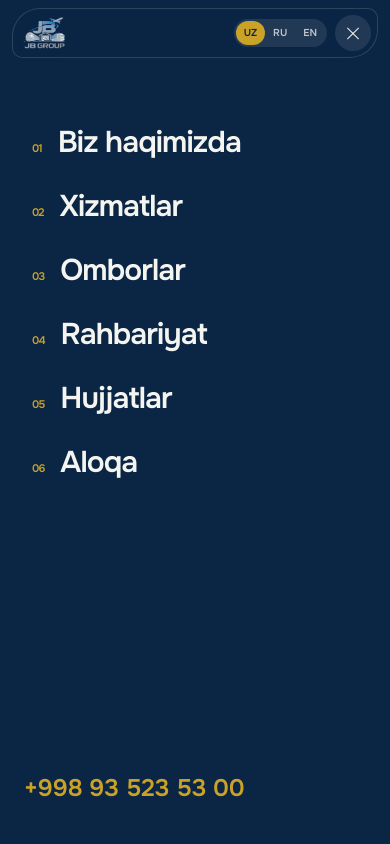
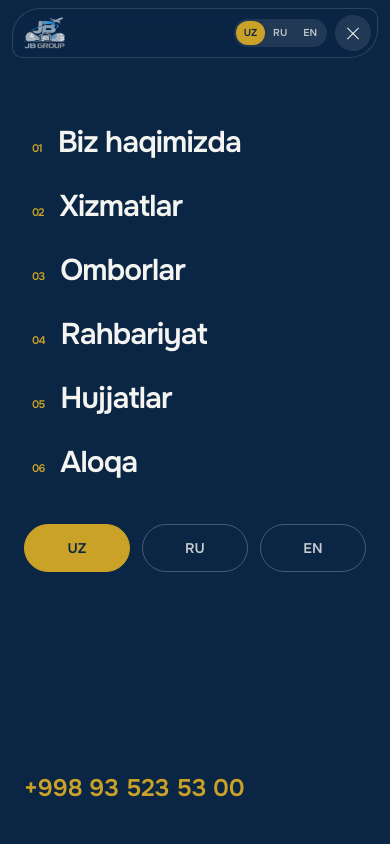
Before and after one commit to jmirkhadjayev/jbgroup-webside, a Next.js app in the folder site/: page / in a window 390 px wide. Both pictures are taken after a click on the button 353 px from the left and 33 px from the top of the page. Shown: the top 844 px of the page. Built offline with nearby package versions, Linux system fonts and the light colour scheme.

Commit message:
Mobil menyu: til tanlash tugmalari (UZ / RU / EN) qo'shildi
Co-Authored-By: Claude Haiku 5.5 <noreply@anthropic.com>

```diff
--- a/site/src/components/variant/ui/Header.tsx
+++ b/site/src/components/variant/ui/Header.tsx
@@ -259,7 +259,26 @@ export function Header({ lang, onLang, t }: { lang: Lang; onLang: (l: Lang) => v
             </li>
           ))}
         </ul>
-        <a href={PHONE_HREF} className="mt-auto font-sans text-2xl font-semibold text-gold no-underline">
+        {/* Mobil menyuda til tanlash: uchta katta tugma */}
+        <div role="group" aria-label={t.ui.lang} className="mt-8 grid grid-cols-3 gap-3">
+          {LANGS.map((l) => (
+            <button
+              key={l}
+              type="button"
+              aria-pressed={l === lang}
+              onClick={() => {
+                onLang(l)
+                setOpen(false)
+              }}
+              className={`h-12 rounded-full border font-mono text-sm font-semibold transition-colors duration-300 ${
+                l === lang ? 'border-gold bg-gold text-navy' : 'border-paper/25 text-paper/80'
+              }`}
+            >
+              {l.toUpperCase()}
+            </button>
+          ))}
+        </div>
+        <a href={PHONE_HREF} className="mt-auto pt-8 font-sans text-2xl font-semibold text-gold no-underline">
           {seedSettings.phone}
         </a>
       </div>
```
